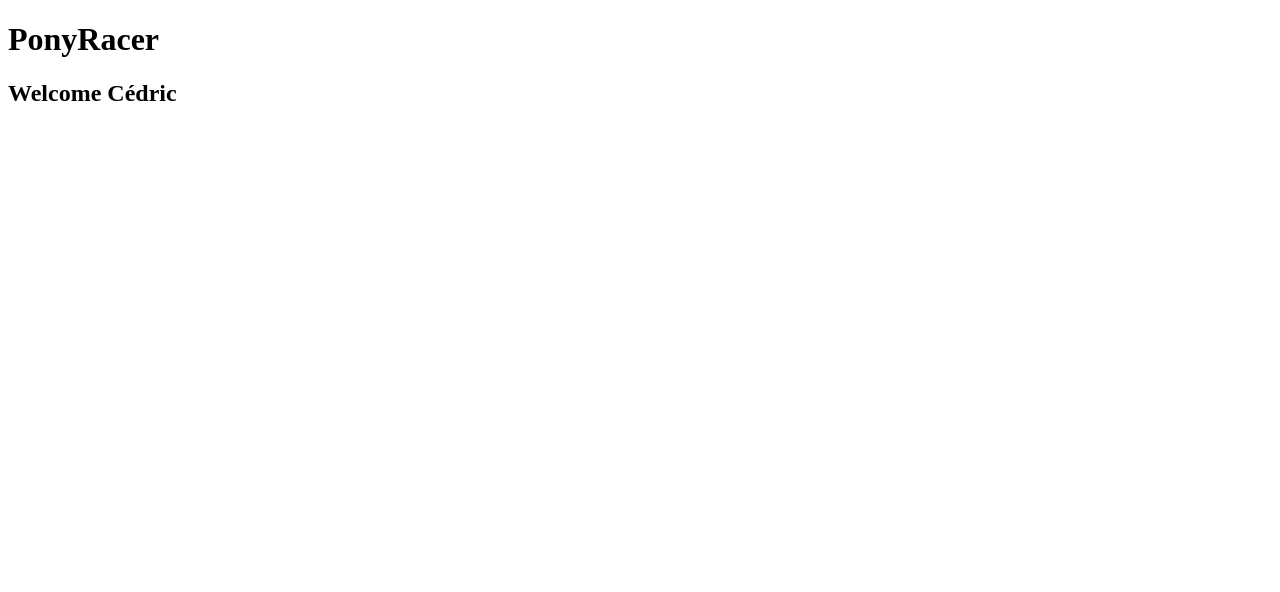
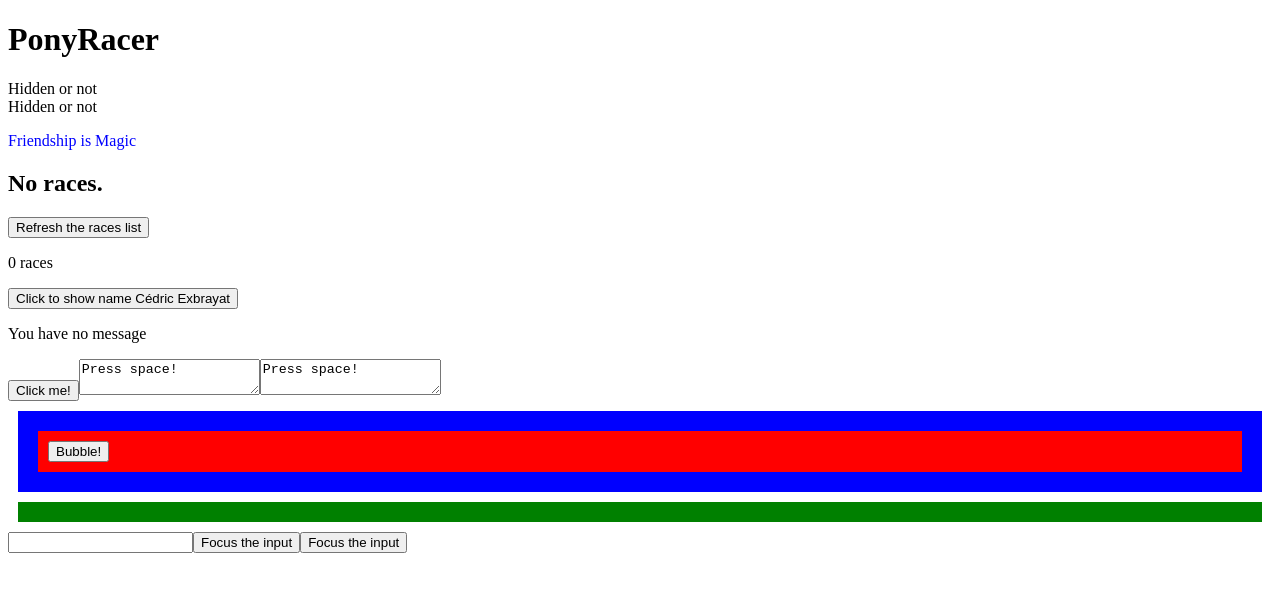
Before and after one commit to Tabalamari/ponyracer, an Angular app: page / in a window 1280 px wide. Shown: the top 592 px of the page. Built offline with nearby package versions, Linux system fonts and the light colour scheme.

Commit message:
Structural directives

```diff
--- a/src/app/app.component.ts
+++ b/src/app/app.component.ts
@@ -1,14 +1,22 @@
 import { Component } from '@angular/core';
 import { CommonModule } from '@angular/common';
+import { RacesComponent } from '../races.component';
 
 @Component({
     selector: 'ns-root',
     standalone: true,
-    imports: [CommonModule],
+    imports: [RacesComponent, CommonModule],
     template: `<h1>PonyRacer</h1>
-                <h2>Welcome {{ user.name }}</h2>`,
-    styleUrls: ['./app.component.css']
+            <div [hidden] = "isHidden">Hidden or not</div>
+            <div hidden = "{{isHidden}}">Hidden or not</div>
+            <p [style.color]="foreground">Friendship is Magic</p>
+
+            <ns-races></ns-races>`,
+    styleUrls: ['./app.component.css'],
+
 })
 export class AppComponent {
     user = { name: 'Cédric' };
+    isHidden: any;
+    foreground = "blue";
 }
--- a/src/races.component.ts
+++ b/src/races.component.ts
@@ -1,8 +1,89 @@
 import { Component } from '@angular/core';
+import { CommonModule } from '@angular/common';
+@Component({
+    selector: 'ns-races',
+    template: `<div *ngIf="races.length > 0; else empty">
+                    <h2>Races</h2>
+                    <ul>
+                        <li *ngFor="let race of races; index as i">{{i}} - {{ race.name }}</li>
+                    </ul>
+               </div>
 
-@Component({
-selector: 'ns-races',
-template: `<h2>Races</h2>`,
-standalone: true
+    <ng-template #empty><h2>No races.</h2></ng-template>
+    <button (click)="refreshRaces()">Refresh the races list</button>
+    <p>{{ races.length }} races</p>
+    <button (click)="firstName = 'Cédric'; lastName = 'Exbrayat'"> Click to show name Cédric Exbrayat
+    </button>
+
+    <p>{{ firstName }} {{ lastName }}</p>
+    <div [ngSwitch]="messageCount">
+        <p *ngSwitchCase="0">You have no message</p>
+        <p *ngSwitchCase="1">You have a message</p>
+        <p *ngSwitchDefault>You have some messages</p>
+    </div>
+    <div (click)="onButtonClick($event)"> <button>Click me!</button>
+    <textarea (keydown.space)="onSpacePress()">Press space!</textarea>
+    <textarea (keydown.space)="onSpacePress1($event)">Press space!</textarea>
+    </div>
+
+<div style = "margin: 10px; padding: 10px; background-color: blue" (click)="bubbling()">
+    <div style = "margin: 10px; padding: 10px; background-color: red"(click)="stopBubbling($event)">
+        <button (click)="buttonClick()">Bubble!</button>
+    </div>
+</div>
+<div style = "margin: 10px; padding: 10px; background-color: green" [id] = "getId()" (click)="clickDivId()">
+
+</div>
+<input type="text" #name>
+<button (click)="name.focus()">Focus the input</button>
+<button (click)="fokusPokus(name)">Focus the input</button>
+
+`,
+    standalone: true,
+    imports: [CommonModule],
+
 })
-export class RacesComponent {}
+export class RacesComponent {
+    races: Array<RaceModel> = [];
+    firstName: string = "";
+    lastName: string = "";
+    messageCount = "";
+
+
+    refreshRaces(): void {
+        this.races = [{ name: 'London' }, { name: 'Lyon' }];
+    }
+    onButtonClick(event: Event) {
+        console.log(event);
+    }
+    onSpacePress(): void {
+        console.log("Space")
+    }
+    onSpacePress1(event: Event): void {
+        console.log(event, "Space1")
+    }
+    bubbling() {
+        console.log("This is bubbling!!")
+    }
+    stopBubbling(event: Event) {
+        // event.preventDefault(); event.stopPropagation();
+        console.log("2")
+    }
+    buttonClick() {
+        console.log("1")
+    }
+    getId() {
+        console.log("myLoveId_console.log")
+        return "myLoveId"
+    }
+    clickDivId() {
+        console.log("Get Id")
+    }
+    fokusPokus(elem: HTMLInputElement) {
+        elem.focus()
+    }
+}
+
+interface RaceModel {
+    name: string
+}
```
